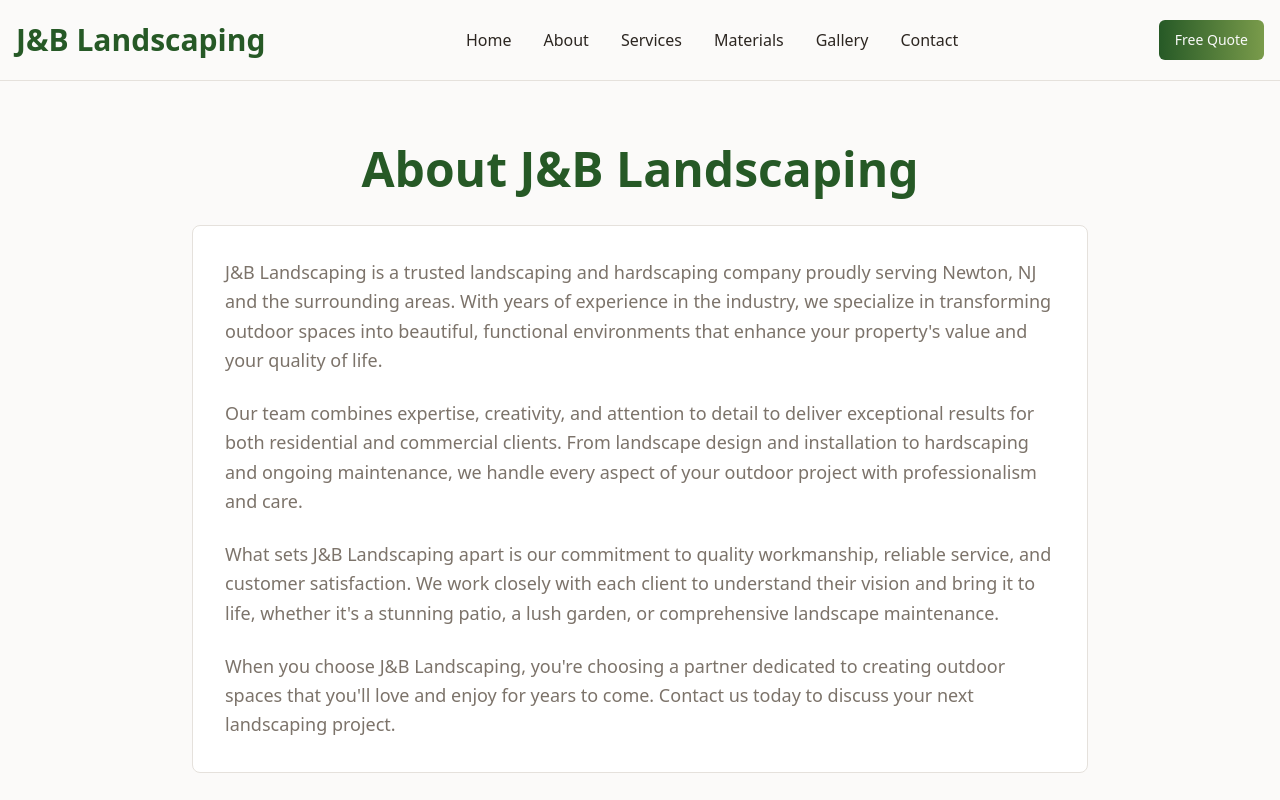
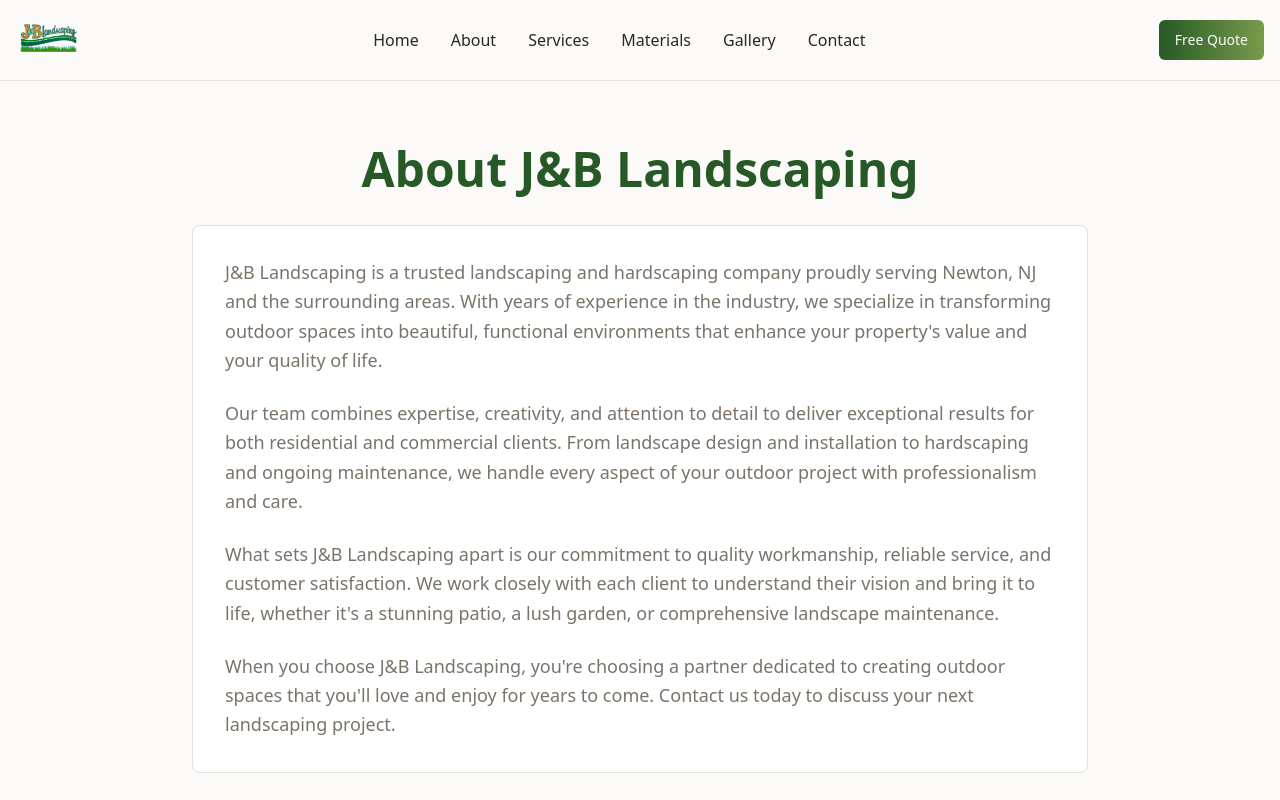
Before and after one commit to geturmoneyupnoturfunnyup/newton-landscapes-online, a React (Vite) app: page /about in a window 1280 px wide. Shown: the top 800 px of the page. Built offline with nearby package versions, Linux system fonts and the light colour scheme.

Commit message:
Replace logo with provided image
Update the website logo with the image provided by the user.

```diff
--- a/src/components/Header.tsx
+++ b/src/components/Header.tsx
@@ -20,8 +20,12 @@ const Header = () => {
         <div className="flex items-center justify-between h-16 md:h-20">
           {/* Logo */}
           <div className="flex-shrink-0">
-            <a href="/" className="text-2xl md:text-3xl font-bold text-primary">
-              J&B Landscaping
+            <a href="/" className="flex items-center">
+              <img
+                src="/lovable-uploads/b23689e7-fc34-427f-ba07-33343c332385.png"
+                alt="J&B Landscaping Logo"
+                className="h-12 md:h-16 w-auto"
+              />
             </a>
           </div>
 
```
Also changed, not shown: public/lovable-uploads/b23689e7-fc34-427f-ba07-33343c332385.png (added).
